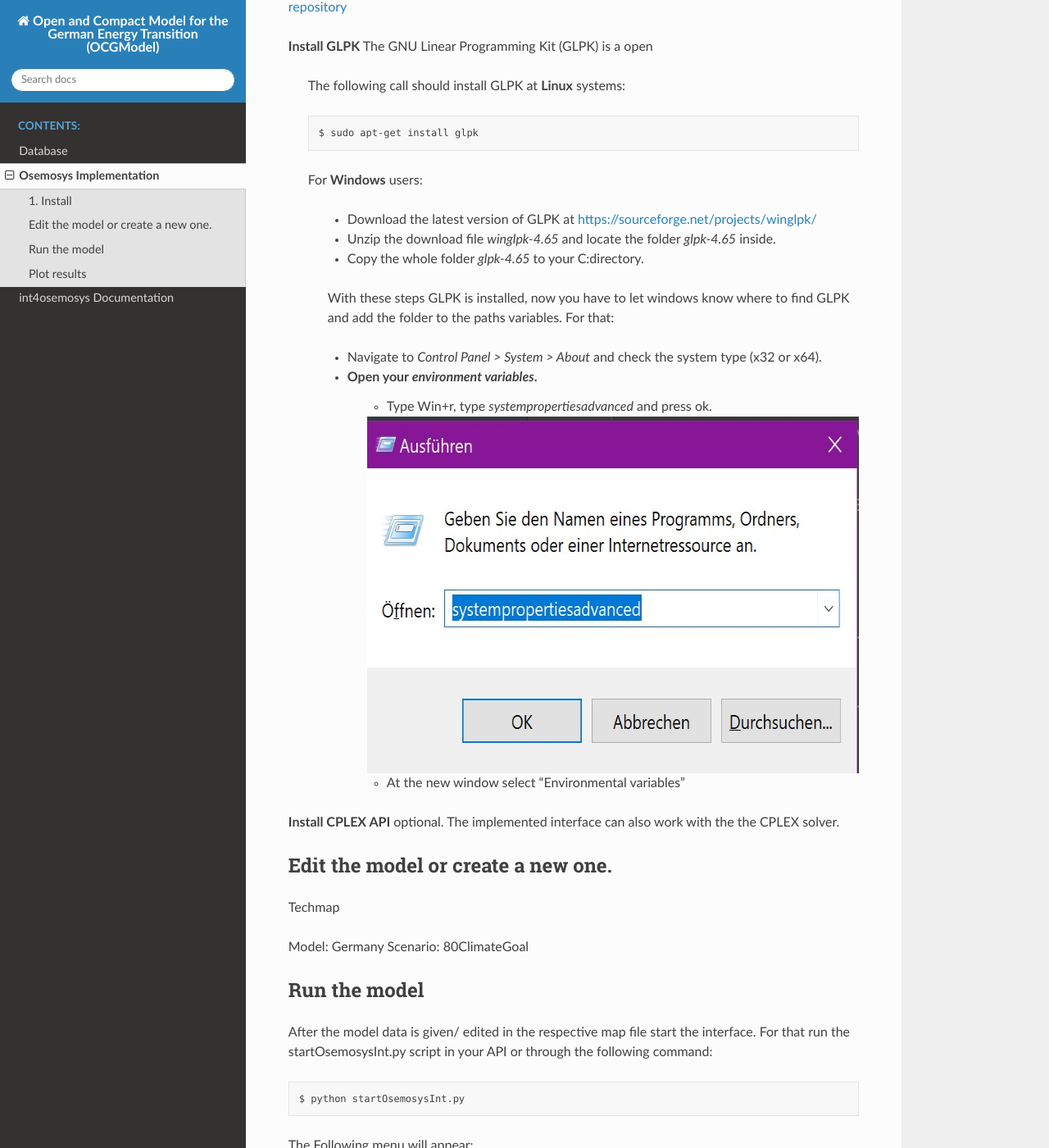
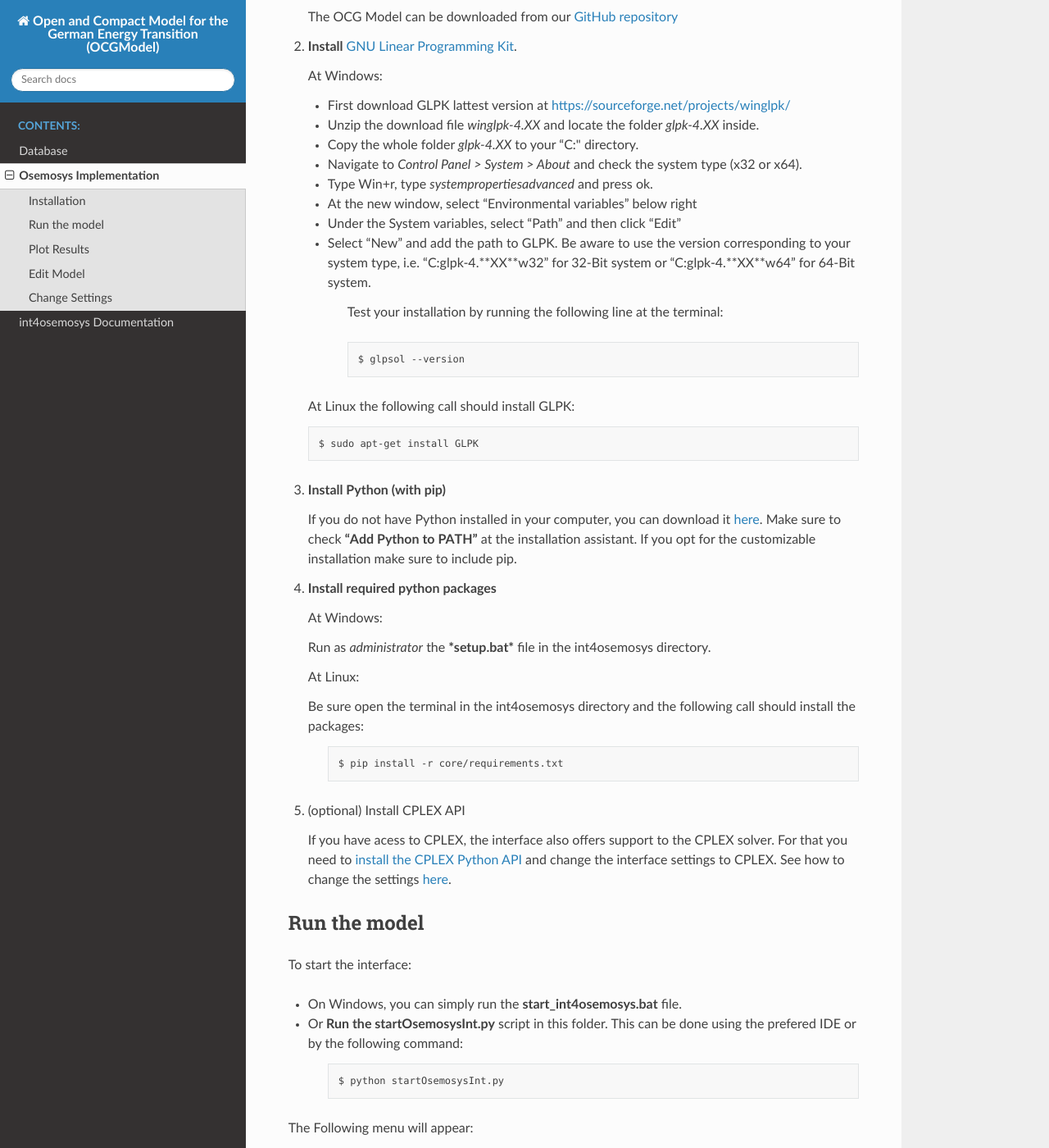
Before and after one commit to OCGModel/OCGModel, a Sphinx documentation site: the page built from docs/source/osemosys_interface.rst, in a window 1280 px wide and 1400 px high, scrolled down 416 px. Shown: the whole window at 82% size. Built offline with Sphinx 7.4.7 and the Read the Docs theme 2.0.0, drawn with Linux system fonts in a browser that asks for light colours; some of the changed text lies outside the part shown.

Commit message:
Updated docs

```diff
--- a/docs/source/osemosys_interface.rst
+++ b/docs/source/osemosys_interface.rst
@@ -3,117 +3,205 @@
 Osemosys Implementation
 =======================
 
-The OCG Model is implemented using the Open Source Energy Modelling System (OSeMOSYS) through an.
+The OCG Model is implemented using the Open Source Energy Modelling System (OSeMOSYS) through the int4osemosys interface.
 See :ref:`Osemosys Interface Documentation<intdoc>`.
 
 .. note::
 
    Learn more about OSeMOSYS at `http://www.osemosys.org <http://www.osemosys.org>`_
 
-1. Install
-------
-**Download the OCG Model Repository**
-The OCG Model can be downloaded from our `GitHub repository <https://github.com/OCGModel/OCGModel.git>`_
 
-**Install GLPK** The GNU Linear Programming Kit (GLPK) is a open
+Installation
+------------
 
-   The following call should install GLPK at **Linux** systems:
+1. **Download the OCG Model Repository**
 
-   .. code-block::
+   The OCG Model can be downloaded from our `GitHub repository <https://github.com/OCGModel/OCGModel.git>`_
 
-      $ sudo apt-get install glpk
+2. **Install** `GNU Linear Programming Kit <https://www.gnu.org/software/glpk/>`_.
 
-   For **Windows** users:
+   At Windows:
 
-      * Download the latest version of GLPK at `https://sourceforge.net/projects/winglpk/ <https://sourceforge.net/projects/winglpk/>`_
-      * Unzip the download file *winglpk-4.65* and locate the folder *glpk-4.65* inside.
-      * Copy the whole folder *glpk-4.65*  to your C:\ directory.
+   - First download GLPK lattest version at `https://sourceforge.net/projects/winglpk/ <https://sourceforge.net/projects/winglpk/>`_
+   - Unzip the download file *winglpk-4.XX* and locate the folder *glpk-4.XX* inside.
+   - Copy the whole folder *glpk-4.XX*  to your "C:\" directory.
+   - Navigate to *Control Panel > System > About* and check the system type (x32 or x64).
+   - Type Win+r, type *systempropertiesadvanced* and press ok.
+   - At the new window, select "Environmental variables" below right
+   - Under the System variables, select "Path" and then click "Edit"
+   - Select "New" and add the path to GLPK. Be aware to use the version corresponding to your system type, i.e. "C:\glpk-4.**XX**\w32" for 32-Bit system or "C:\glpk-4.**XX**\w64" for 64-Bit system.
 
-      With these steps GLPK is installed, now you have to let windows know where to find GLPK and add the folder to the paths variables.
-      For that:
+      Test your installation by running the following line at the terminal:
 
-      * Navigate to *Control Panel > System > About* and check the system type (x32 or x64).
-      * Open your *environment variables*.
-         * Type Win+r, type *systempropertiesadvanced* and press ok.
+      .. code-block:: bash
 
-         .. figure:: /images/winexecute.jpg
-            :align: center
-            :scale: 100%
+            $ glpsol --version
 
-         * At the new window select "Environmental variables"
+   At Linux the following call should install GLPK:
 
+   .. code-block:: bash
 
+      $ sudo apt-get install GLPK
 
+3. **Install Python (with pip)**
 
-**Install CPLEX API** optional. The implemented interface can also work with the the CPLEX solver.
+   If you do not have Python installed in your computer, you can download it `here <https://www.python.org/downloads/>`_.
+   Make sure to check **"Add Python to PATH"** at the installation assistant. If you opt for the customizable installation make sure to include pip.
 
-Edit the model or create a new one.
-------------------------------------
-Techmap
+4. **Install required python packages**
 
-Model: Germany
-Scenario: 80ClimateGoal
+   At Windows:
+
+   Run as *administrator* the ***setup.bat*** file in the int4osemosys directory.
+
+   At Linux:
+
+   Be sure open the terminal in the int4osemosys directory and the following call should install the packages:
+
+      .. code-block:: bash
+
+         $ pip install -r core/requirements.txt
+
+5. (optional) Install CPLEX API
+
+   If you have acess to CPLEX, the interface also offers support to the CPLEX solver.
+   For that you need to  `install the CPLEX Python API <https://www.ibm.com/docs/en/icos/12.10.0?topic=cplex-setting-up-python-api>`_ and change the interface settings to CPLEX.
+   See how to change the settings :ref:`here <intsett>`.
 
 Run the model
----------------
-After the model data is given/ edited in the respective map file start the interface.
-For that run the startOsemosysInt.py script in your API or through the following command:
+-------------
 
-.. code-block:: bash
+To start the interface:
 
-   $ python startOsemosysInt.py
+- On Windows, you can simply run the **start_int4osemosys.bat** file.
+- Or **Run the startOsemosysInt.py** script in this folder. This can be done using the prefered IDE or by the following command:
+
+      .. code-block:: shell
+
+         $ python startOsemosysInt.py
+
 
 The Following menu will appear:
 
 .. code-block:: shell
-   :emphasize-lines: 4
+   :emphasize-lines: 8
 
    ...reading Settings from settings.ini
    ####Interface for Osemosys####
    Select option:
    r - Run model
    p - Plot results
+   s - Settings
    q - Quit
+   >> r
+
 
 Type **"r"** to run the model.
 You will then be asked for the model name as scenario.
 
-.. code-block:: bash
+.. code-block:: shell
 
-   Model name: $ Germany
-   Scenario: $ 80ClimateGoal
-
-If the model and scenario name were given correctly, the mo will and the solver log will be displayed.
+   Model name: OCGModel
+   Scenario: base
 
 
+If the model and scenario name were given correctly, the solver log will be displayed.
 
-Run.
+Plot Results
+------------
 
-You can change settings (Osemosys code version, solver, etc...) in the ..
-In the under the runs folder in the directory a folder will the model name and scenario name.
-The results files can be found in csv form in the resut under folder.
+You can use the same interface to plot the model resuls. For that:
+
+   1. Select the option "p" -  Plot results at the main menu.
+   2. A list with all simulations in the runs folder will be displayed and can be selected.
+   3. Give the additional information for the type of plot selected. e.g. Fuel, year,... **The paramerets must be given exactly how declared in the Techmap file!! CASE SENSITIVE!**
+
+      Example:
+
+      .. code-block:: shell
+         :emphasize-lines: 9,11
+
+         Select Plot:
+         0 - plot_annual_active_capacities
+         1 - plot_annual_emissions
+         2 - plot_annual_supply
+         3 - plot_annual_use
+         4 - plot_sankey
+         5 - plot_supply_timeseries
+         6 - plot_use_timeseries
+         >> 2
+         Please give the inputs for plot_annual_supply. [help: (fuel)]
+         fuel: Electricity
 
 
-Plot results
-------------
+      .. note::
+         See the  :ref:`plotting engine documentation<plotting>` for a short description of each plot.
 
-For the analyse of the results, the interface also offers  an plotting engine.
-To plot the results select **'p'** in the main menu.
+   4. The plot will be displayed at your internet browser. For the example above, the following image is expected:
 
-.. code-block:: shell
-   :emphasize-lines: 4
+      .. figure:: /images/example_plot.png
+         :align: center
+         :scale: 15%
 
-   ####Interface for Osemosys####
-   Select option:
-   r - Run model
-   p - Plot results
-   q - Quit
 
-A list with all simulations  in the runs folder will be displayed and can be selected.
-Once selected the respective simulation, a list of all plots will be displayed.
+   .. important:: You can also find the CSV files with the simulation results at **". \ run \ OCGModel_base"**
 
-As example
-Iterative ploting code.
 
-.. note::
-   See the  :ref:`plotting engine documentation<plotting>` for a short description of each plot.
+Edit Model
+----------
+
+The model instance parameters are located at the Technology Map **OCGModel.xlsx** at the folder **data**.
+To edit the model, simply open the file with the model name and edit it there.
+You can change existing parameters, create new scenarios, add fuels and technologies to the model. After editing save the file and run the model again.
+
+To create a new model, you can duplicate the OCGModel technoly map file. Then, rename the file with the desired model name and edit it.
+To run the new model, use the same name given to the technology map.
+
+
+.. important:: *time-slice dependent paramerets*: These parameters are given in the Technology map file by the name of the profile. Be sure to have at the **data\timeseries**
+               folder, a .txt file with the profile name. The file should contain 8760 entries. See the examples provided in the folder.
+
+
+.. important:: *Time Setting*: The time setting will affect how the time profiles files are interpreted.
+               You can use two different types of time settings: **mean** and **selection**.
+
+               For a **selection** time setting, a .csv file is required at the timeseries folder only with the selected timesteps, the profiles are obtained from the .txt files.
+
+               For a **mean** time setting, a .csv file with the time setting name is also required. This file should contain not only the time-slices names, but also one column for each profile used in the model.
+
+               By using the :ref:`script <tss>` made availble for selecting the timeslices, the output is alredy in the required format.
+
+.. _intsett:
+
+Change Settings
+---------------
+
+You can change some settings by typing "s" on the main interface menu.
+These are:
+
+- *Osemosys code version*:
+   Version of the OSeMOSYS to be used to generate the model instance.
+
+   Defaults to our adapted version (osemosys_short_OCG.txt) at the OSeMOSYS directory. All adpations to the original version are docummented in the file.
+
+   You can download the other versions of `OSeMOSYS <http://www.osemosys.org/get-started.html>`_, add to the the OSeMOSYS directory and change this setting to build the model instance with them.
+
+- *solver*:
+   Solver to be used. The interface offers support for the open-sorce GLPK and also CPLEX.
+
+   If you have access to CPLEX and wish to use it, don't forget to install the cplex python API before changing this configuration.
+
+- *compute missing variables*: This parameter tell then if the not computed variables should be calcuated.
+
+   The OSeMOSYS short code version does not compute intermediate variables, e.g ProductionByTechnology, UseBytechnology.
+
+   If True (1-default), the necessary variables will be computed on demand by the plotting engine. ( takes longer time to initilize the plotting engine).
+
+   If False (0), trying to plot plots that required a non-computed variable will raise an error.
+
+
+- *sankey opacity*:
+   Link opacity on the Sankey plot.
+
+
+**(NOT RECOMMENDED)** You can also change the settings directlly on the **settings.ini** file located at the **core** directory.
--- a/docs/source/osemosys_interface_docs.rst
+++ b/docs/source/osemosys_interface_docs.rst
@@ -57,6 +57,8 @@
 Scripts
 +++++++
 
+.. _tss:
+
 Time slices selection
 ---------------------
 
```
Also changed, not shown: int4osemosys/README.md, 1 other file.
